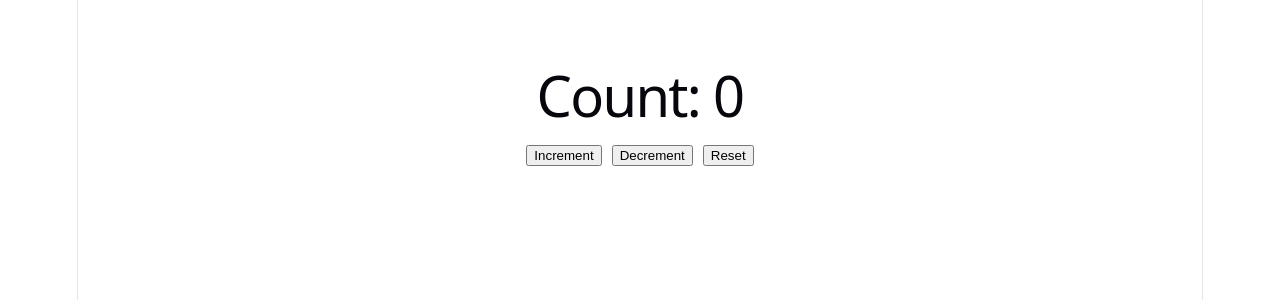
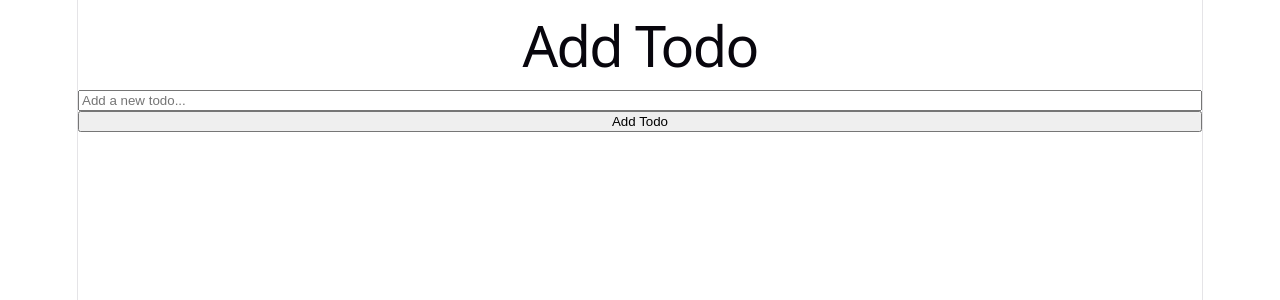
Before and after one commit to shivakumar-dev-11/React-class-subject, a React (Vite) app in the folder react/: page / in a window 1280 px wide. Shown: the top 300 px of the page. Built offline with nearby package versions, Linux system fonts and the light colour scheme.

Commit message:
react push

```diff
--- a/react/src/App.jsx
+++ b/react/src/App.jsx
@@ -1,22 +1,70 @@
 import "./App.css";
 
-import React, { useState } from "react";
+import { useState } from "react";
+import EditTodo from "./EditTodo";
 
-function Counter() {
-  const num = 0;
-  const [count, setCount] = useState(num);
+const AddTodo = () => {
+  const [todos, setTodos] = useState([]);
+  const [inputValue, setInputValue] = useState("");
+  const [editingIndex, setEditingIndex] = useState(null);
+
+  const inputOnChange = (event) => {
+    setInputValue(event.target.value);
+  };
+
+  const TodoAdd = () => {
+    if (inputValue.trim() === "") return;
+    setTodos([...todos, inputValue]);
+    setInputValue("");
+  };
+
+  const saveEdit = (index, newText) => {
+    const updatedTodos = [...todos];
+    updatedTodos[index] = newText;
+    setTodos(updatedTodos);
+    setEditingIndex(null);
+  };
 
   return (
-    <div style={{ textAlign: "center", marginTop: "50px" }}>
-      <h1>Count: {count}</h1>
+    <>
+      <h1>Add Todo</h1>
+      <input
+        placeholder="Add a new todo..."
+        onChange={inputOnChange}
+        value={inputValue}
+      />
+      <button type="submit" onClick={TodoAdd}>
+        Add Todo
+      </button>
 
-      <button onClick={() => setCount(count + 1)}>Increment</button>
-      <button onClick={() => setCount(count - 1)} style={{ margin: "0 10px" }}>
-        Decrement
-      </button>
-      <button onClick={() => setCount(`${num}`)}>Reset</button>
-    </div>
+      <div style={{ marginTop: "20px" }}>
+        {todos.map((todo, index) => (
+          <div
+            key={index}
+            style={{ display: "flex", alignItems: "center", gap: "10px" }}
+          >
+            {editingIndex === index ? (
+              <EditTodo
+                todo={todo}
+                onSave={(newText) => saveEdit(index, newText)}
+                onCancel={() => setEditingIndex(null)}
+              />
+            ) : (
+              <>
+                <h3>{todo}</h3>
+                <button
+                  onClick={() => setTodos(todos.filter((_, i) => i !== index))}
+                >
+                  Delete
+                </button>
+                <button onClick={() => setEditingIndex(index)}>Edit</button>
+              </>
+            )}
+          </div>
+        ))}
+      </div>
+    </>
   );
-}
+};
 
-export default Counter;
+export default AddTodo;
```
